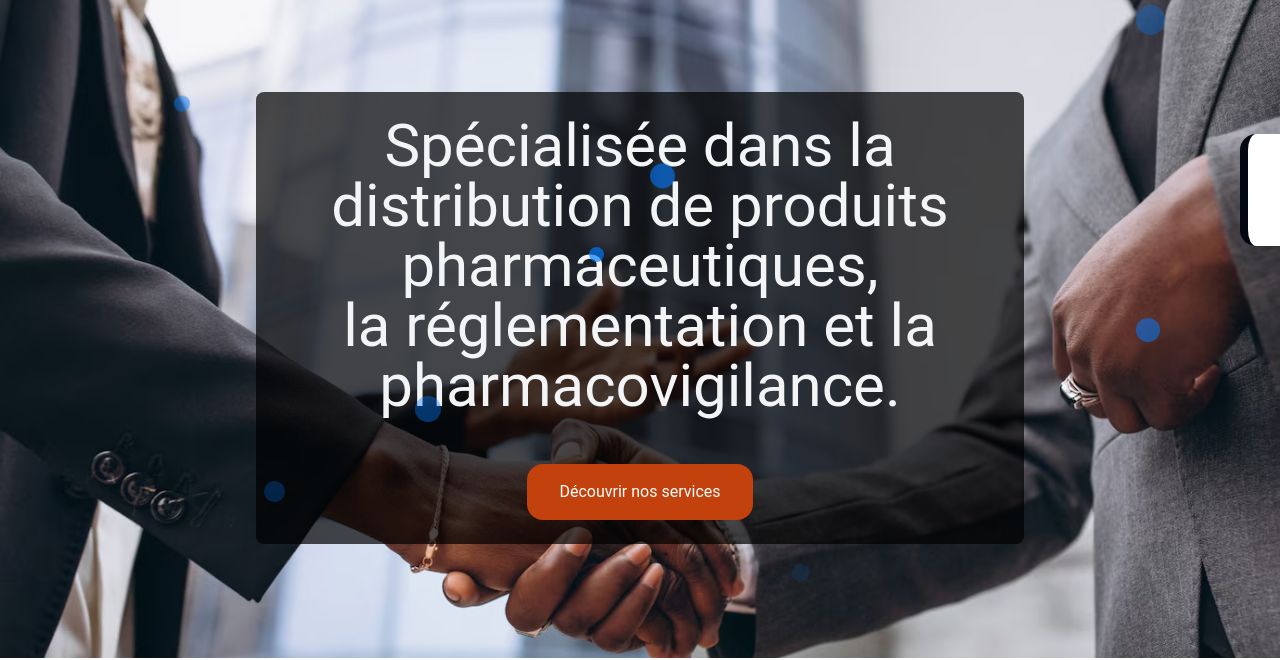
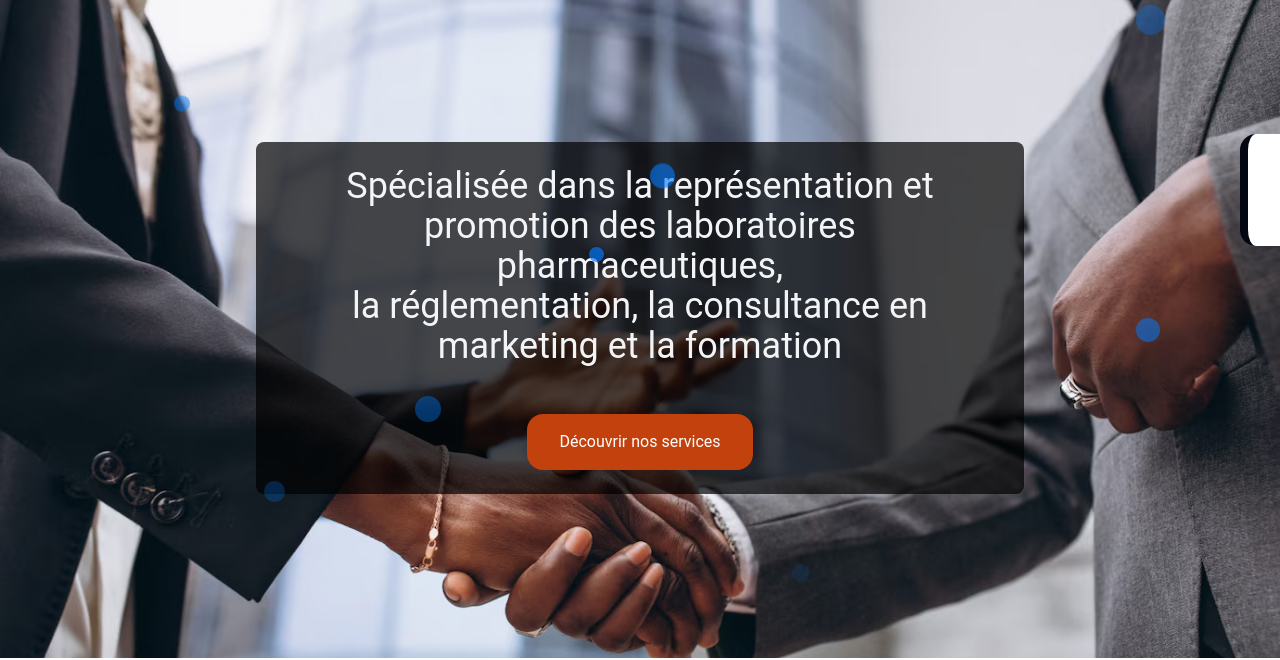
Before and after one commit to LANDRYMASTER/HAVEELA-_PHARMA.CI, a plain HTML site: page index.html in a window 1280 px wide. Shown: the part 154-814 px from the top of the page. Drawn offline with nearby package versions, Linux system fonts and the light colour scheme; animation ran at ten frames a second.

Commit message:
MSJ HOME & CONTACT

```diff
--- a/index.html
+++ b/index.html
@@ -146,7 +146,7 @@
     <div id="flooter_index">
       <!-- Texte à droite -->
       <div class="bg-[rgba(0,0,0,0.7)] max-w-3xl p-6 rounded-lg flex flex-col items-center">
-        <h1  class="text-4xl md:text-6xl text-gray-100 text-center mb-12">Spécialisée dans la distribution de produits pharmaceutiques, <br> la réglementation et la pharmacovigilance.</h1>
+        <h1  class="text-2xl md:text-4xl text-gray-100 text-center mb-12">Spécialisée dans la représentation et promotion des laboratoires pharmaceutiques, <br> la réglementation, la consultance en marketing et la formation</h1>
         <!-- <p class="text-center text-white m-4 text-3xl ">HAVEELA Pharma est spécialisée dans la représentation pharmaceutique et la promotion médicale. Présente en Afrique de l'ouest: à Abidjan en Cote d’Ivoire .</p> -->
         <a id="CTA" href="Services.html" class="bg-orange-700 rounded-2xl p-4 px-8 text-white hover:bg-blue-500">Découvrir nos services</a>
       </div>
```
